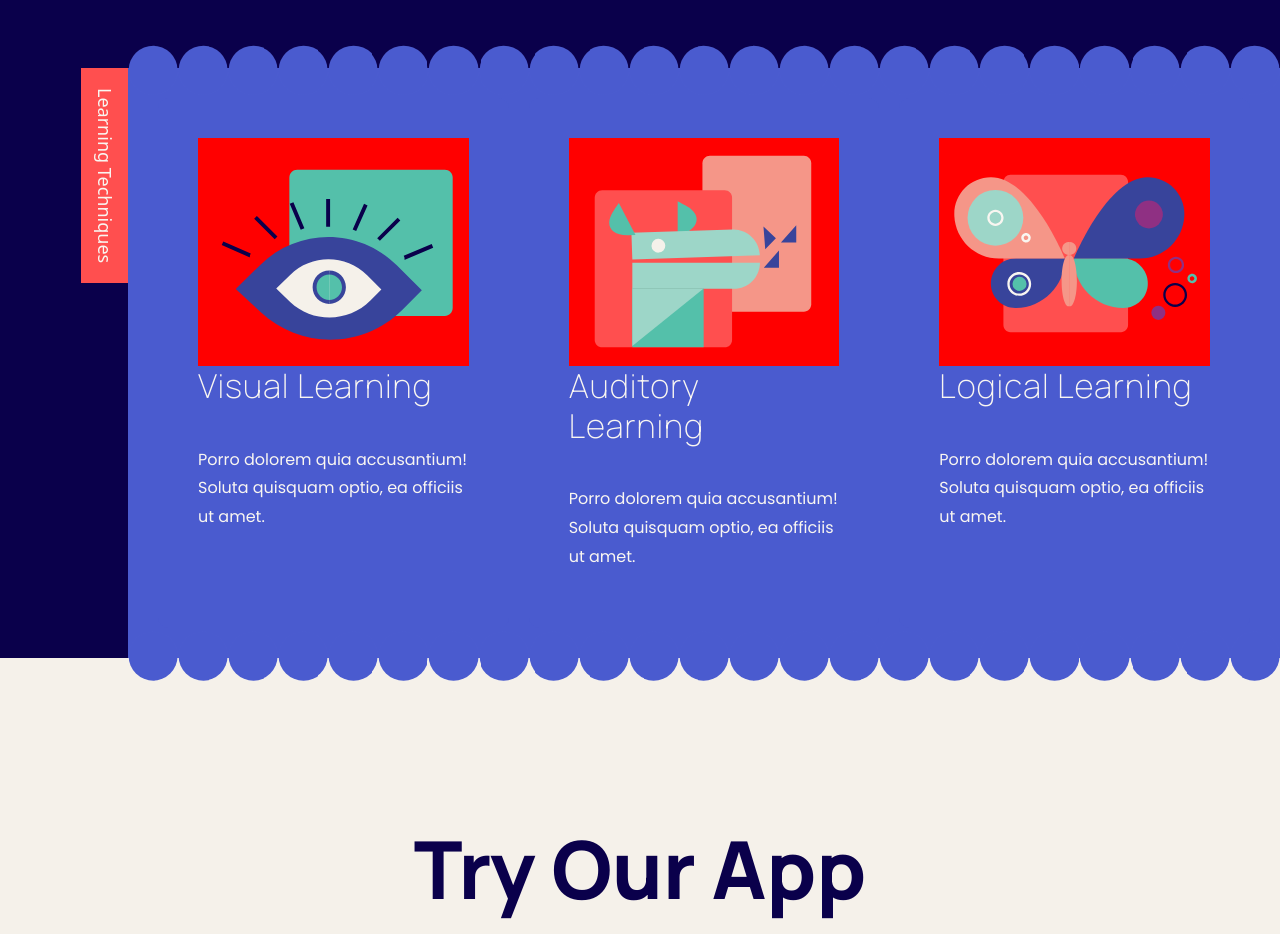
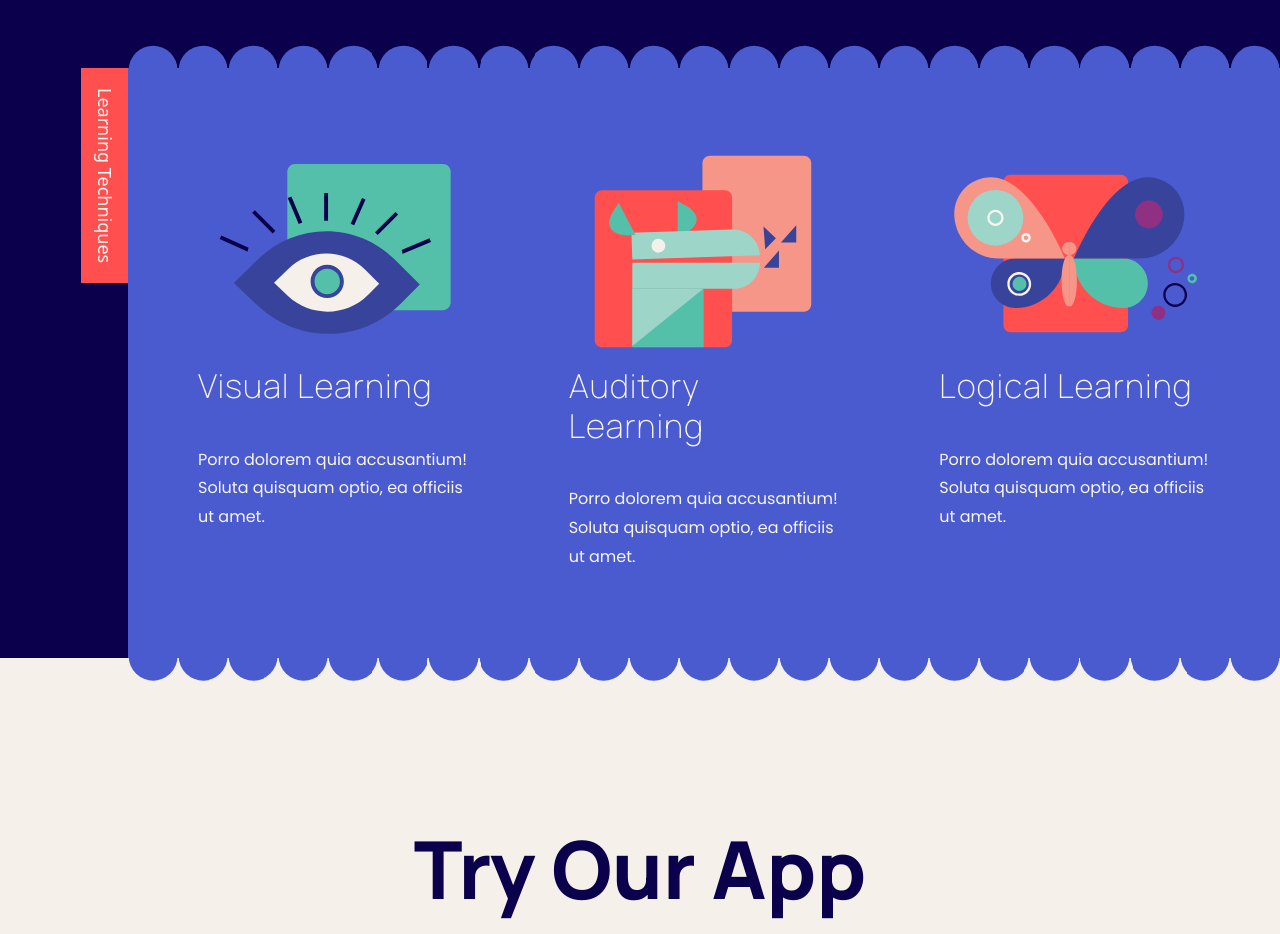
Before and after one commit to jenniferharper/portfolio-education-app, a plain HTML site: page index.html in a window 1280 px wide. Shown: the part 800-1734 px from the top of the page. Drawn offline with nearby package versions, Linux system fonts and the light colour scheme.

Commit message:
commit svg fix

```diff
--- a/index.html
+++ b/index.html
@@ -140,33 +140,20 @@
        </div>
        <div class="row community odd dark">
           <div class="individual responsive-img">
-             <svg  id="visual" x="0px" y="0px" 	 viewBox="0 0 200 168.6" style="enable-background:new 0 0 200 168.6;" xml:space="preserve">
-                <path class="st0" d="M67.5,125.7V29.3c0-3.2,2.6-5.8,5.8-5.8h109.1c3.2,0,5.8,2.6,5.8,5.8v96.4c0,3.2-2.6,5.8-5.8,5.8H73.3
-                   C70.1,131.5,67.5,128.9,67.5,125.7z"/>
-                <path class="st1" d="M27.9,111.5l18.3-17.9c28-27.5,73-27.2,100.7,0.5l18.5,18.5l-14.3,14.3c-28.8,28.8-75.2,29.6-104.9,1.7
-                   L27.9,111.5z"/>
-                <path class="st2" d="M57.8,111.3l10.3-10.1c15.8-15.5,41.2-15.4,56.9,0.3l10.5,10.5l-8.1,8.1c-16.3,16.3-42.5,16.7-59.3,1
-                   L57.8,111.3z"/>
-                <g>
-                   <g>
-                      <path class="st0" d="M97,99.5c6,0,10.8,4.9,10.8,10.8S103,121.2,97,121.2"/>
-                      <path class="st0" d="M97,121.2c-6,0-10.8-4.9-10.8-10.8S91,99.5,97,99.5"/>
-                   </g>
-                </g>
-                <g>
-                   <g>
-                      <path class="st1" d="M97,122.6v-2.9c5.2,0,9.4-4.2,9.4-9.4c0-5.2-4.2-9.4-9.4-9.4V98c6.8,0,12.3,5.5,12.3,12.3
-                         C109.3,117.1,103.8,122.6,97,122.6z"/>
-                   </g>
-                   <g>
-                      <path class="st1" d="M97,122.6c-6.8,0-12.3-5.5-12.3-12.3S90.2,98,97,98v2.9c-5.2,0-9.4,4.2-9.4,9.4c0,5.2,4.2,9.4,9.4,9.4V122.6z
-                         "/>
-                   </g>
-                </g>
-                <path class="st3 blink" d="M56.7,74.8L41.5,59.6l2-2l15.2,15.2L56.7,74.8z M149.5,60.9l-2-2L132.4,74l2,2L149.5,60.9z M97.6,45h-2.9v20.5
-                   h2.9V45z M78.6,66.7l-8.1-19.2l-2.7,1.1l8.1,19.2L78.6,66.7z M173.8,81.1l-1.1-2.7L152,87.1l0.6,1.3v1.5h0.3L173.8,81.1z
-                   M125.3,49.8l-2.6-1.2l-8.4,19l2.6,1.2L125.3,49.8z M38.4,86.7l0.6-1.3l-20.3-9L17.5,79L38,88.1h0.3L38.4,86.7z"/>
-             </svg>
+            <svg id="visual" x="0px" y="0px" viewBox="0 0 200 168.6" style="enable-background:new 0 0 200 168.6;" xml:space="preserve">
+               <path class="st0" d="M66,121.4V25c0-3.2,2.6-5.8,5.8-5.8h109.1c3.2,0,5.8,2.6,5.8,5.8v96.4c0,3.2-2.6,5.8-5.8,5.8H71.8
+               C68.6,127.2,66,124.6,66,121.4z"/>
+            <path class="st1" d="M26.4,107.2l18.3-17.9c28-27.5,73-27.2,100.7,0.5l18.5,18.5l-14.3,14.3c-28.8,28.8-75.2,29.6-104.9,1.7
+               L26.4,107.2z"/>
+            <path class="st2" d="M56.2,107l10.3-10.1c15.8-15.5,41.2-15.4,56.9,0.3l10.5,10.5l-8.1,8.1c-16.3,16.3-42.5,16.7-59.3,1L56.2,107z"
+               />
+            <path class="st0" d="M95.5,95.2c-6,0-10.8,5-10.8,10.9s4.8,10.8,10.8,10.8s10.8-5,10.8-10.9C106.2,100.1,101.5,95.2,95.5,95.2z"/>
+            <path class="st1" d="M95.5,93.7c-6.8,0-12.3,5.5-12.3,12.3c0,6.8,5.5,12.3,12.3,12.3s12.3-5.5,12.3-12.3S102.2,93.7,95.5,93.7z
+                M95.5,115.4c-5.2,0-9.4-4.2-9.4-9.4s4.2-9.4,9.4-9.4s9.4,4.2,9.4,9.4S100.7,115.4,95.5,115.4z"/>
+            <path class="st3 blink" d="M55.2,70.5L40,55.3l2-2l15.2,15.2L55.2,70.5z M147.9,56.6l-2-2l-15.1,15.1l2,2L147.9,56.6z M96.1,40.7h-2.9v20.5h2.9V40.7z
+                M77.1,62.4L69,43.2l-2.7,1.1l8.1,19.2L77.1,62.4z M172.2,76.8l-1.1-2.7l-20.7,8.7l0.6,1.3v1.5h0.3L172.2,76.8z M123.8,45.5
+               l-2.6-1.2l-8.4,19l2.6,1.2L123.8,45.5z M36.9,82.4l0.6-1.3l-20.3-9L16,74.7l20.5,9.1h0.3L36.9,82.4z"/>
+               </svg>
              <h2>Visual Learning</h2>
              <p>Porro dolorem quia accusantium! Soluta quisquam optio, ea officiis ut amet.</p>
           </div>
--- a/sass/styles.scss
+++ b/sass/styles.scss
@@ -712,6 +712,9 @@ svg {
         img {
           margin-left: -30px;
         }
+        svg{
+          min-height:200px;
+        }
       }
       @media (max-width:576px){
         padding:0;
@@ -1256,7 +1259,3 @@ a.app-btn {
     display: none;
 }
  }
-.individual svg{
-  min-height: 200px;
-  background:red
-}
```
Also changed, not shown: css/styles.css, 1 other file.
